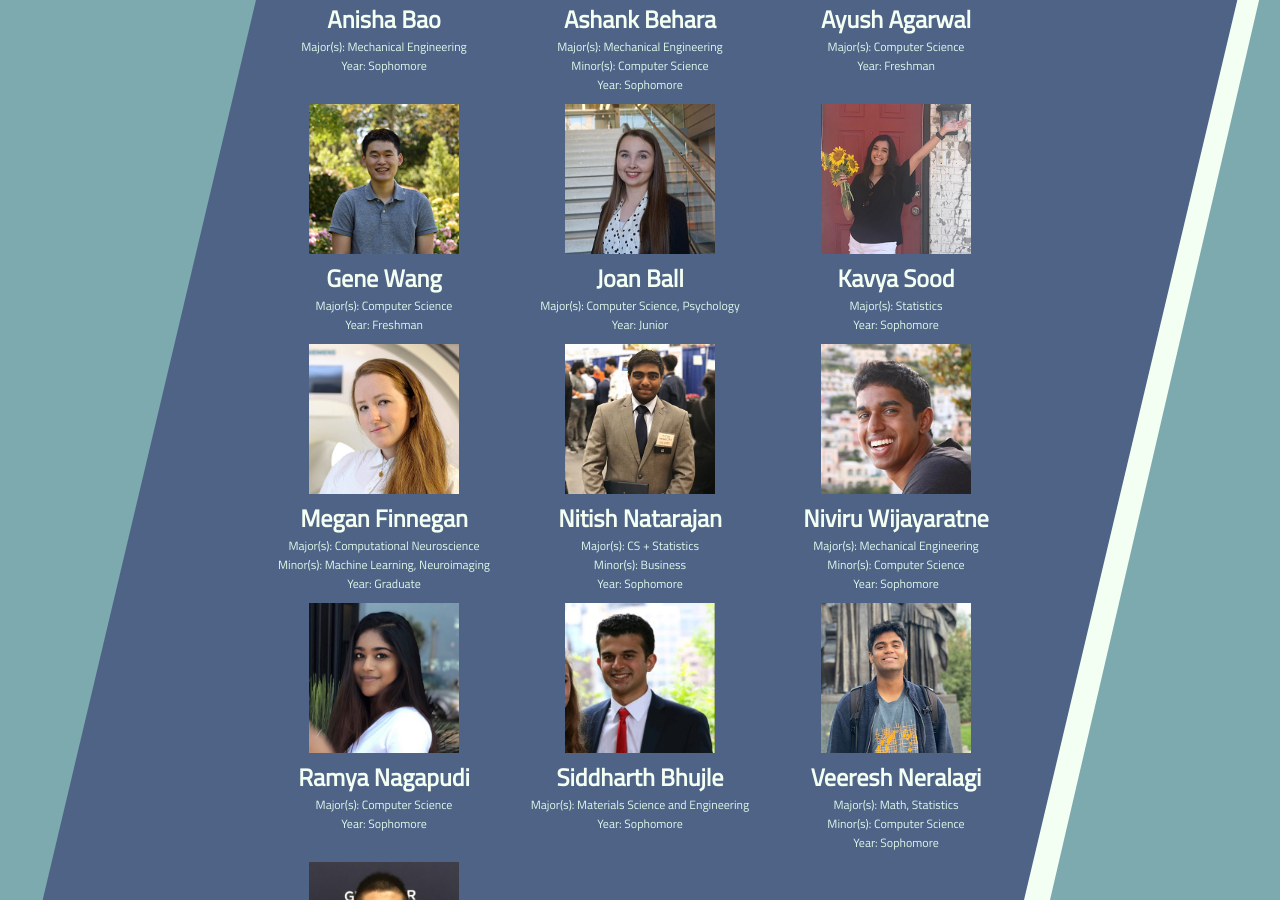
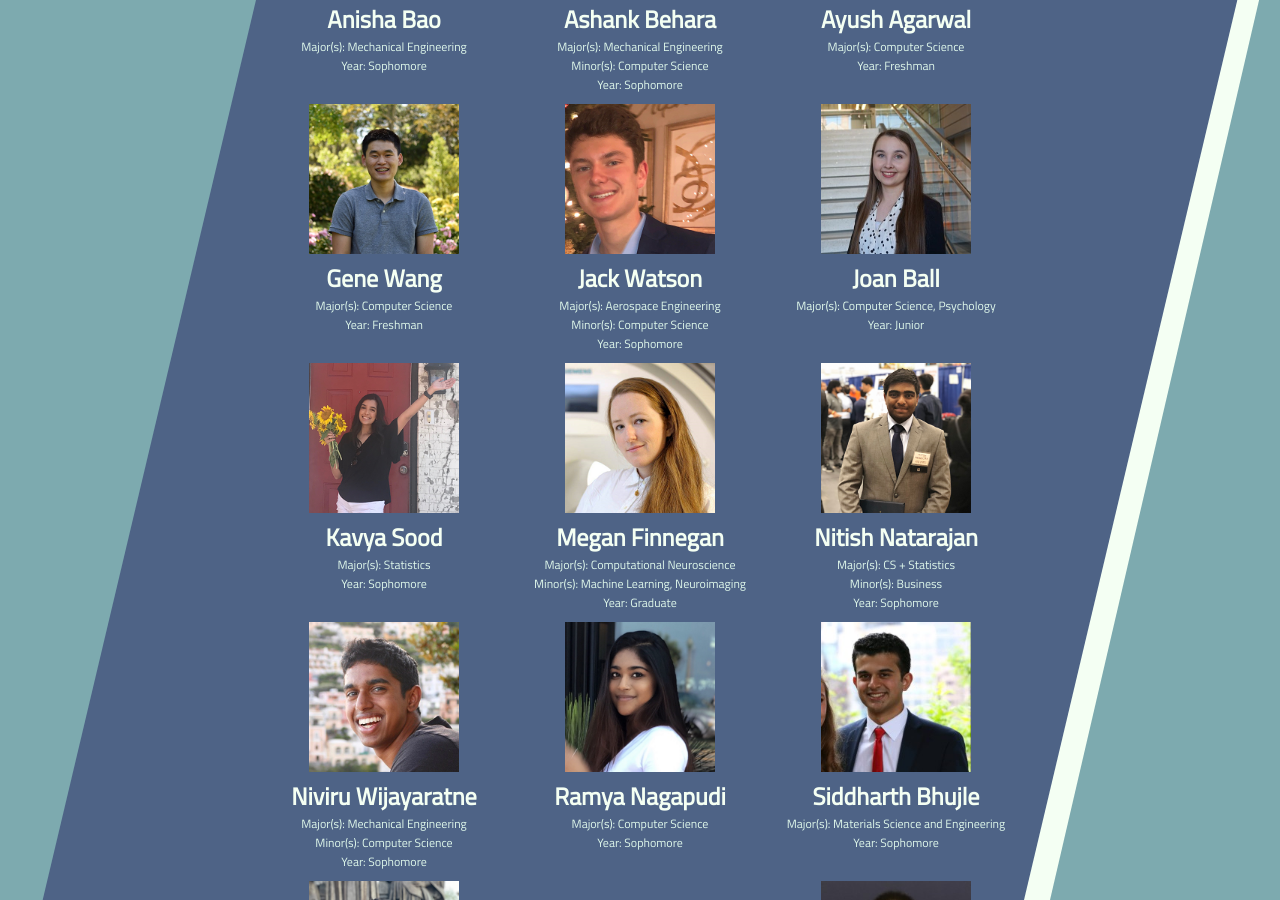
Before and after one commit to neurotech-uiuc/neurotech-site, a Jekyll site: the page built from members.markdown, in a window 1280 px wide and 900 px high, scrolled down 488 px. Built offline with Jekyll 4.4.1, drawn with Linux system fonts in a browser that asks for light colours.

Commit message:
added jack

```diff
--- a/_data/members.json
+++ b/_data/members.json
@@ -12,7 +12,8 @@
     "Anisha Bao",
     "Siddharth Bhujle",
     "Kavya Sood",
-    "Nitish Natarajan"
+    "Nitish Natarajan",
+    "Jack Watson"
   ],
   "Joan Ball":
   {
@@ -141,5 +142,14 @@
     "minors": ["Business"],
     "linkedin": "http://linkedin.com/in/nitish-natarajan",
     "image": "nitish-n.png"
+  },
+  "Jack Watson":
+  {
+    "division": "outreach",
+    "titles": ["Member"],
+    "grad": 2022,
+    "majors": ["Aerospace Engineering"],
+    "minors": ["Computer Science"],
+    "image": "jack-w.png"
   }
 }
```
Also changed, not shown: assets/images/members/jack-w.png (added), assets/images/nt-full-logo.png (added).
